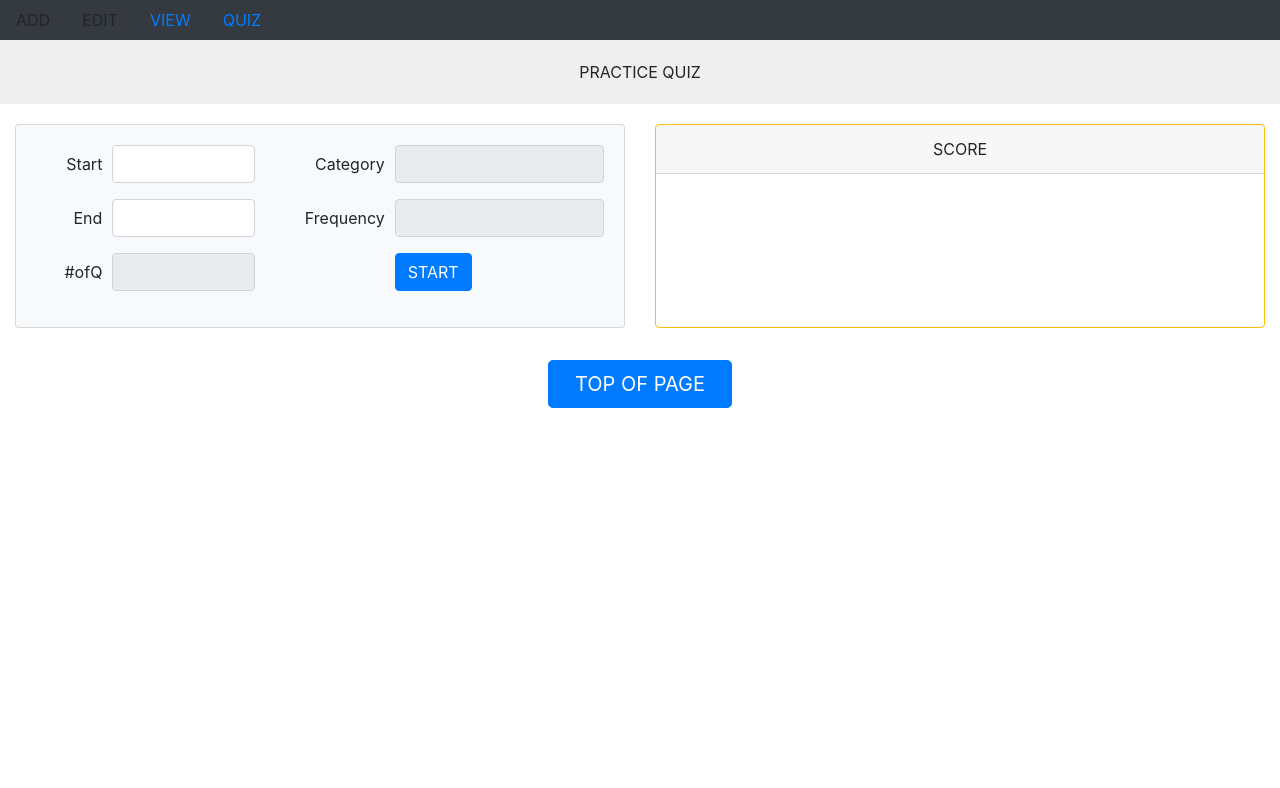
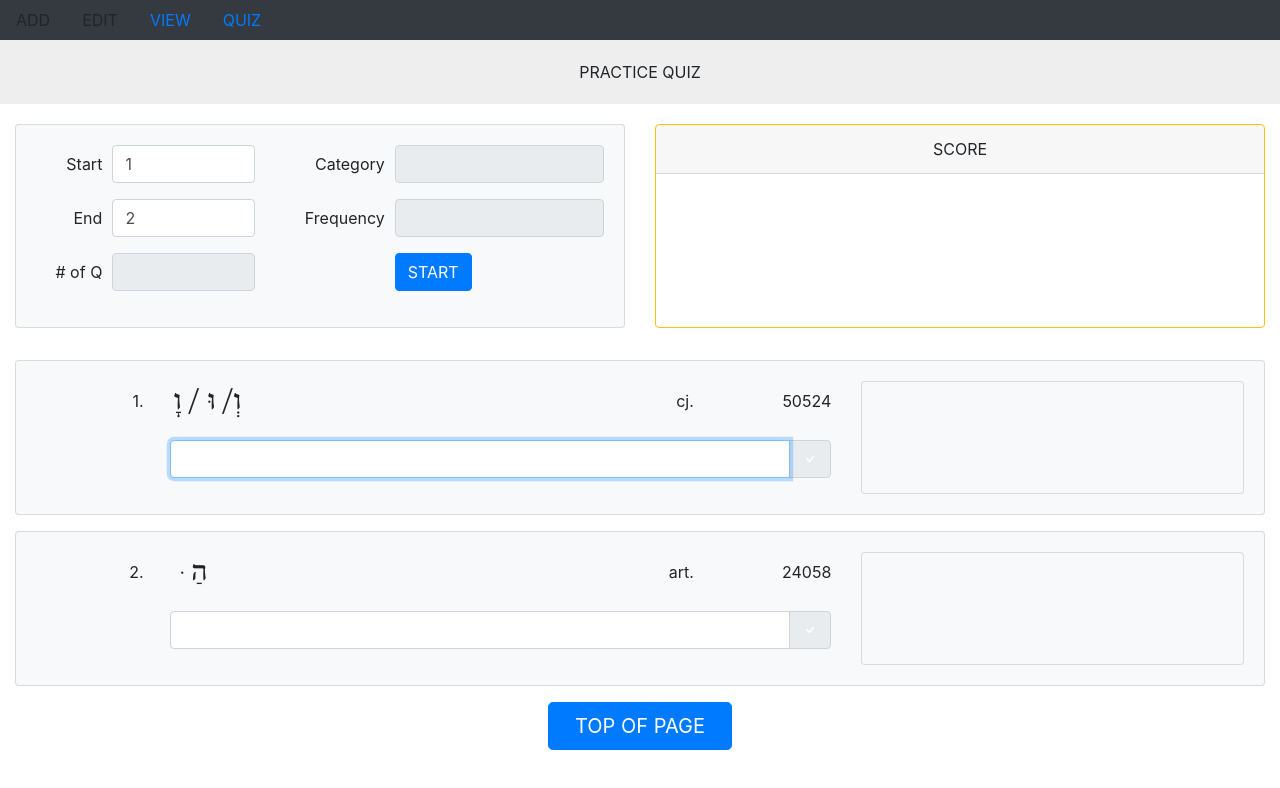
Before and after one commit to joooons/joooons.github.io, a plain HTML site: page vocabhelper.html in a window 1280 px wide. Drawn offline with nearby package versions, Linux system fonts and the light colour scheme.

Commit message:
vocabhelper updates

```diff
--- a/vocabhelper.html
+++ b/vocabhelper.html
@@ -186,7 +186,7 @@
                                             End
                                         </label>
                                         <div class="col-8">
-                                            <input type="text" class="form-control view-input" placeholder="" value="4" autocomplete="off">
+                                            <input type="text" class="form-control view-input" placeholder="" value="1" autocomplete="off">
                                         </div>
                                     </div>
                                 </form>
@@ -319,7 +319,7 @@
                                             Start
                                         </label>
                                         <div class="col-8">
-                                            <input type="text" class="form-control quiz-input" placeholder="" autocomplete="off">
+                                            <input type="text" class="form-control quiz-input" placeholder="" value="1" autocomplete="off">
                                         </div>
                                     </div>
                                 </form>
@@ -329,14 +329,14 @@
                                             End
                                         </label>
                                         <div class="col-8">
-                                            <input type="text" class="form-control quiz-input" placeholder="" autocomplete="off">
+                                            <input type="text" class="form-control quiz-input" placeholder="" value="2" autocomplete="off">
                                         </div>
                                     </div>
                                 </form>
                                 <form class="no-submit quiz-filter">
                                     <div class="form-row form-group">
                                         <label for="" class="col-form-label col-4 text-right">
-                                            #ofQ
+                                            # of Q
                                         </label>
                                         <div class="col-8">
                                             <input readonly type="text" tabindex="-1" class="form-control quiz-input" placeholder="" autocomplete="off">
--- a/vocabhelper/index.css
+++ b/vocabhelper/index.css
@@ -54,5 +54,5 @@ div .quiz-spoiler {
 }
 
 div .quiz-spoiler:hover {
-    background: #DDD !important;
+    background: #ADF !important;
 }
--- a/vocabhelper/logic.js
+++ b/vocabhelper/logic.js
@@ -307,6 +307,8 @@ $(document).on('change', '.quiz-question', function(ev) {
 
     if (isCorrect) {
         ev.target.readOnly = true;
+        ev.target.classList.add("bg-success");
+        ev.target.classList.add("text-white");
         if ( index == num -1 ) index = -1;
         $('.quiz-question').get(index+1).focus();
         fillScoreBoard();
@@ -451,7 +453,7 @@ function showHE(a,b) {
 
 
 
-fillTable(1,5);
+fillTable(1,1);
 function fillTable(start, end) {
     if ( start == undefined ) start = 1;
     if ( start < 1 ) start = 1;
@@ -520,6 +522,7 @@ function fillScoreArr() {
     tempBank.forEach( () => { scoreArr.push( new scoreObj() ); });
 }
 
+fillTempBank();
 function fillTempBank() {
     let startNum = $('.quiz-input').get(0).value;
     let endNum = $('.quiz-input').get(1).value;
@@ -529,12 +532,16 @@ function fillTempBank() {
     if ( endNum < startNum ) return;
     // console.log(startNum,endNum);
     tempBank.splice(0, tempBank.length);
-    for ( i=startNum-1 ; i<endNum ; i++ ) { tempBank.push( bank[i] ); }
+    let indexArr = [];
+    for ( i=startNum-1 ; i<endNum ; i++ ) {
+        tempBank.push( bank[i] );
+        indexArr.push(i+1);
+    }
     fillScoreArr();
-    addQuizQuestions();
+    addQuizQuestions(indexArr);
 }
 
-function addQuizQuestions() {
+function addQuizQuestions(arr1) {
     let str = '';
     questionRef.splice(0,questionRef.length);
     let loop = new Array(tempBank.length).fill(0);
@@ -544,11 +551,11 @@ function addQuizQuestions() {
         str += '<div class="row">';
         str += '<div class="col col-12 col-md-8">';
         str += '<div class="row mb-3">';
-        str += '<div class="col col-2 text-right quiz-word bigger ">';
-        str += `${i+1}.</div>`;
+        str += '<div class="col col-2 text-right quiz-word pt-2">';
+        str += `${arr1[i]}.</div>`;
         str += `<div class="col col-5 hebrew bigger">${tempBank[i].word}</div>`;
-        str += `<div class="col col-2 col-sm-3 text-right">${tempBank[i].category}</div>`;
-        str += `<div class="col col-3 col-sm-2 text-right">${tempBank[i].frequency}</div></div>`;
+        str += `<div class="col col-2 col-sm-3 text-right pt-2">${tempBank[i].category}</div>`;
+        str += `<div class="col col-3 col-sm-2 text-right pt-2">${tempBank[i].frequency}</div></div>`;
 
         let num = tempBank[i].arr.length;
 
@@ -569,9 +576,9 @@ function addQuizQuestions() {
             str += '</div></div></form>';
         }
         str += '</div>';
-        str += '<div class="col col-12 col-md-4">';
-        str += '<div class="card h-100 ">';
-        str += '<div class="card-body bg-light text-light quiz-spoiler">';
+        str += '<div class="col col-12 col-md-4 ">';
+        str += '<div class="card h-100 bg-light quiz-spoiler">';
+        str += '<div class="card-body  text-light ">';
         str += `${splitArrToLines(tempBank[i].arr)}`;
         str += '</div></div></div>';
         str += '</div></div></div>';
```
